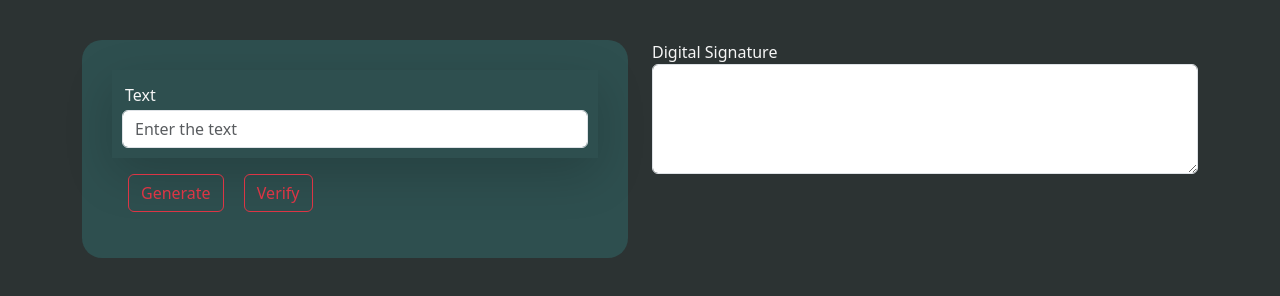
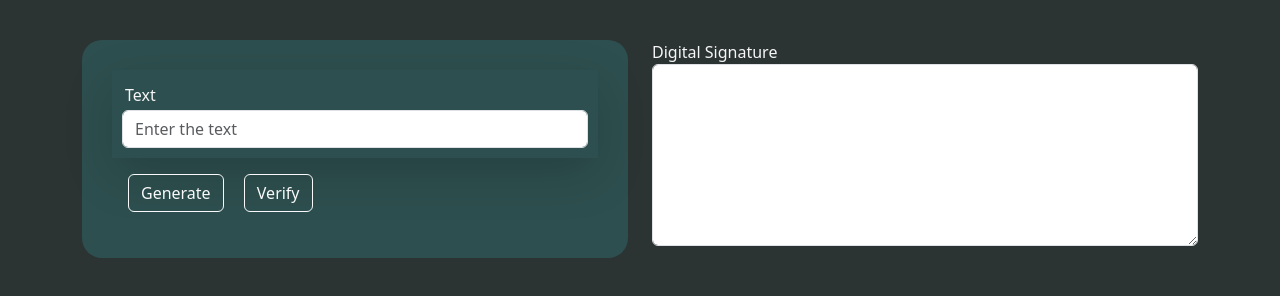
Before and after one commit to AnanduP03/Digital-Signature, a plain HTML site: page index.html in a window 1280 px wide. Drawn offline with nearby package versions, Linux system fonts and the light colour scheme.

Commit message:
Update index.html

```diff
--- a/index.html
+++ b/index.html
@@ -36,14 +36,14 @@
                         </div>
                         <button
                             type="submit"
-                            class="btn btn-outline-danger m-3"
+                            class="btn btn-outline-light m-3"
                             id="generateBtn"
                         >
                             Generate
                         </button>
                         <button
                             type="submit"
-                            class="btn btn-outline-danger ml-4"
+                            class="btn btn-outline-light ml-4"
                             id="verifyBtn"
                         >
                             Verify
@@ -58,7 +58,7 @@
                         <textarea
                             class="md-textarea form-control"
                             id="signatureOutput"
-                            rows="4"
+                            rows="7"
                         ></textarea>
                     </div>
                     <div class="alert visually-hidden mt-2"></div>
```
